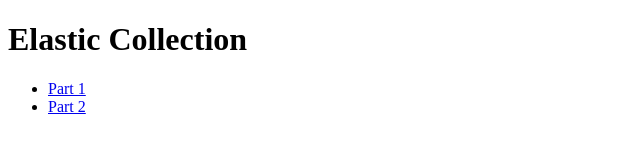
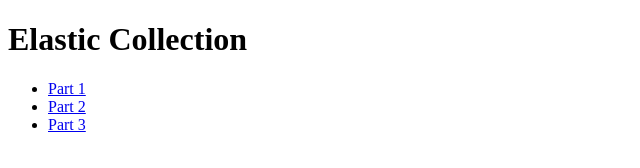
Before and after one commit to Jiaxin33852/core-2-interaction, a plain HTML site: page studio/projects/02_elastic-collection/index.html in a window 1280 px wide. Shown: the full height of the page, 0-640 px from the left. Drawn offline with Linux system fonts and the light colour scheme.

Commit message:
Update index.html

```diff
--- a/studio/projects/02_elastic-collection/index.html
+++ b/studio/projects/02_elastic-collection/index.html
@@ -11,6 +11,7 @@
         <ul>
             <li><a href="https://docs.google.com/presentation/d/1hm50PiIKyBtfGZ44nFmzGdiX7dtNVQY7zmk35WKHOXM/edit#slide=id.p1">Part 1</a></li>
             <li><a href="https://docs.google.com/presentation/d/1wt_MkGCM6Vreh6EusEo-GeQ7xfpok5ZjnYFKzHlWdA4/edit#slide=id.p">Part 2</a></li>
+            <li><a href="https://docs.google.com/presentation/d/1hVpcXyQ9v5ckNoLahBqgW_7ryiTjVfKY-edhc14Q_vI/edit#slide=id.g26ad400e7e1_0_1">Part 3</a></li>
         </ul>
     </nav>
 </body>
```
